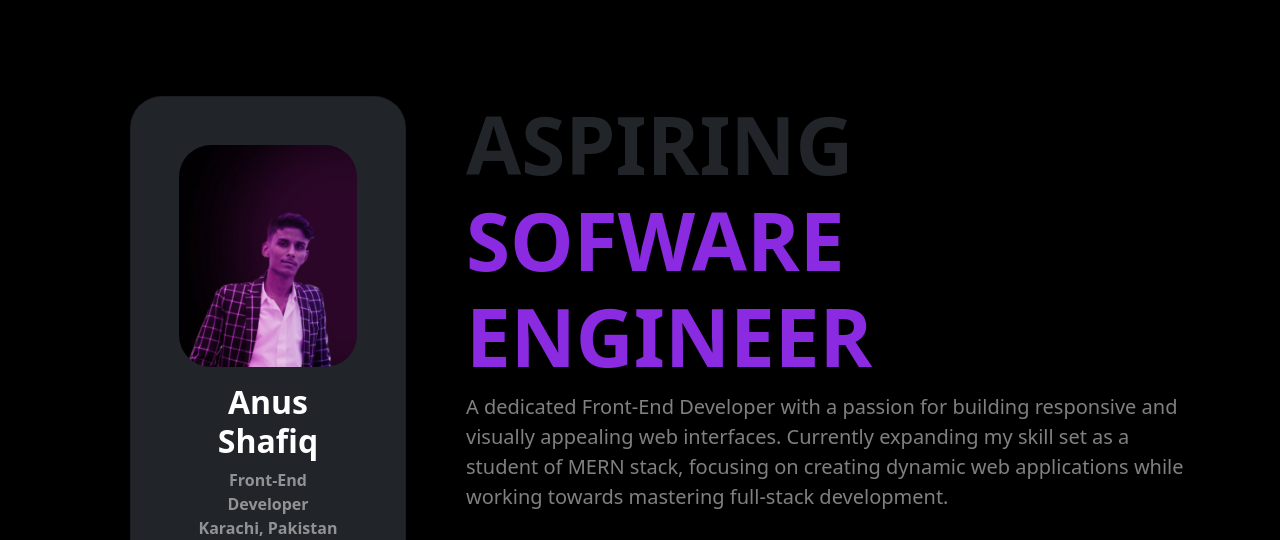
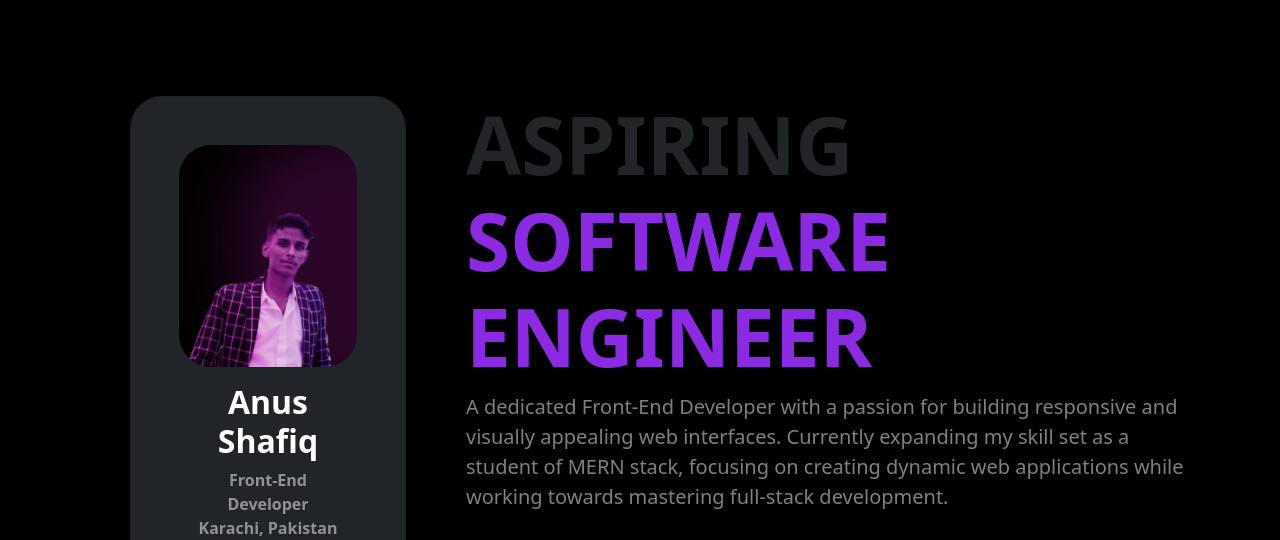
Before and after one commit to Anus-Shafiq/My-Portfolio, a plain HTML site: page index.html in a window 1280 px wide. Shown: the top 540 px of the page. Drawn offline with nearby package versions, Linux system fonts and the light colour scheme; some packages are replaced by stand-ins of ours; a script that the page names is missing.

Commit message:
Update index.html

```diff
--- a/index.html
+++ b/index.html
@@ -89,7 +89,7 @@
             <h1 class="display-1 fw-bold">
               ASPIRING
               <br />
-              <span class="bg-text">SOFWARE ENGINEER</span>
+              <span class="bg-text">SOFTWARE ENGINEER</span>
             </h1>
             <p class="fs-5 text-white-50">
               A dedicated Front-End Developer with a passion for building
```
